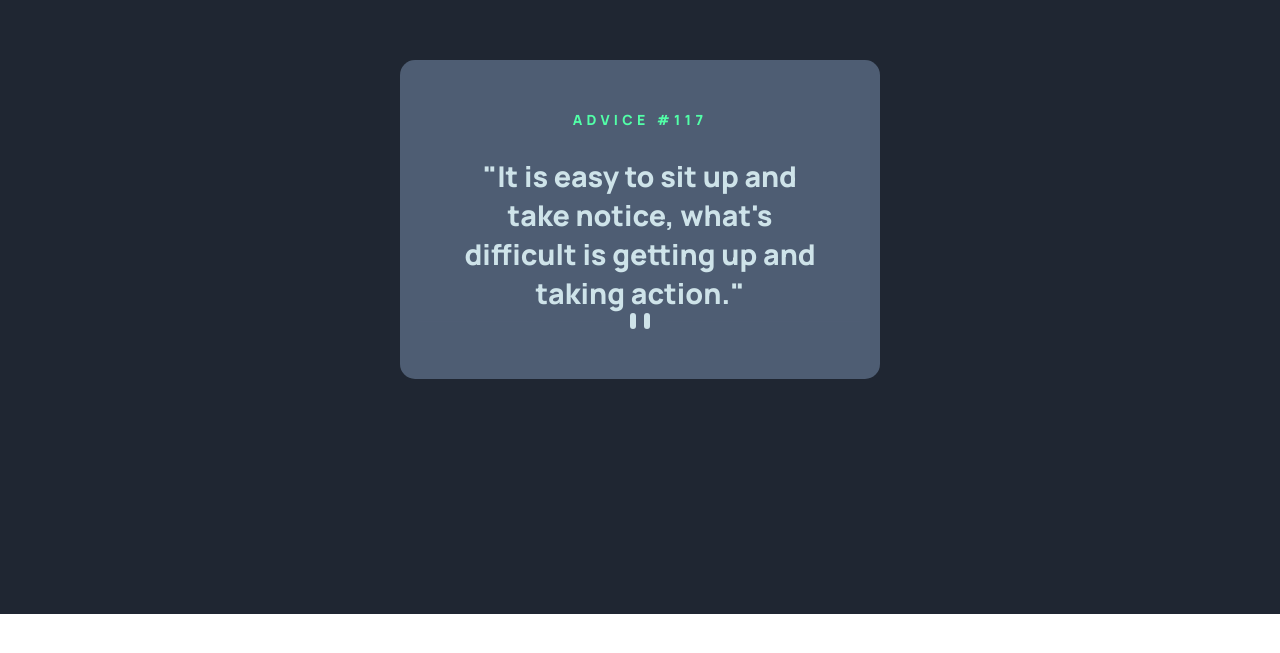
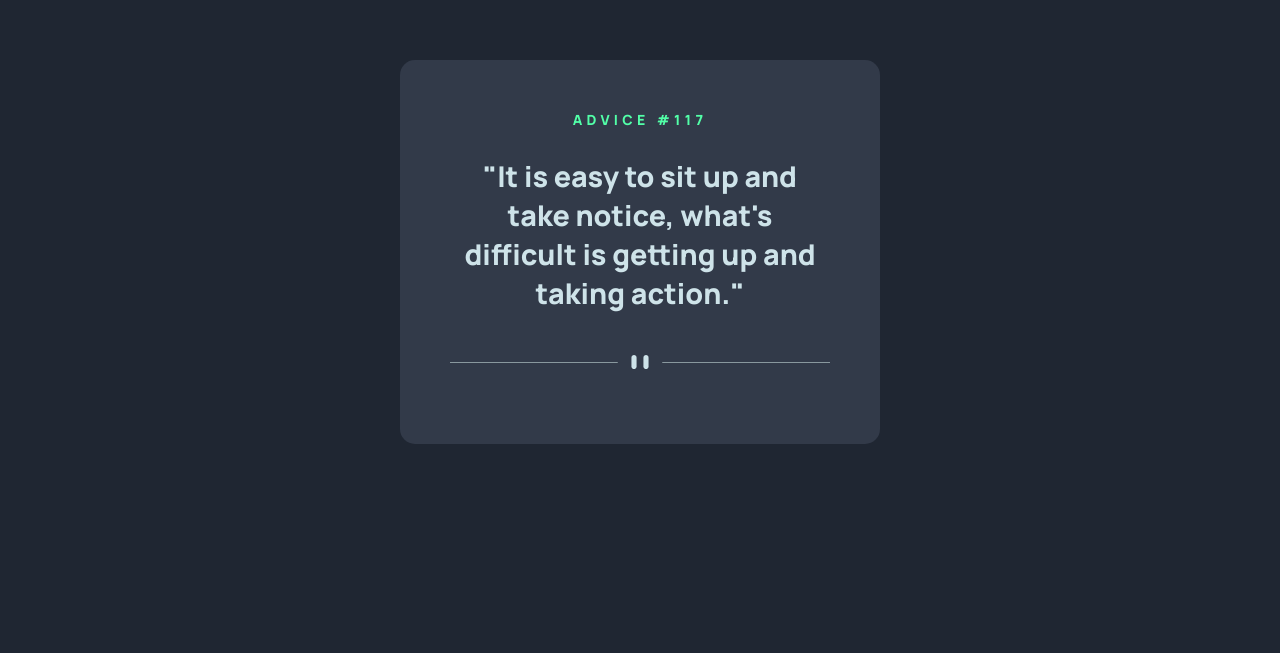
Before and after one commit to adarshcodes/advice-generator, a React (Create React App) app: page / in a window 1280 px wide. Shown: the part 175-828 px from the top of the page. Before the commit the page ends 800 px from the top, so only its background shows below. Built offline with nearby package versions, Linux system fonts and the light colour scheme.

Commit message:
changing the pattern divider svg

```diff
--- a/src/assets/sass/components/_card.scss
+++ b/src/assets/sass/components/_card.scss
@@ -6,7 +6,7 @@
 }
 
 .card {
-	background: $grayish-blue;
+	background: $dark-grayish-blue;
 	padding: 5rem;
 	@include flex-column-center;
 	border-radius: 1.5rem;
@@ -27,4 +27,9 @@
 		margin-top: 2.8rem;
 		color: $light-cyan;
 	}
+
+	&__divider {
+		margin-top: 4.2rem;
+		margin-bottom: 2.5rem;
+	}
 }
--- a/src/assets/sass/main.css
+++ b/src/assets/sass/main.css
@@ -28,7 +28,7 @@ body {
 }
 
 .card {
-  background: #4e5d73;
+  background: #323a49;
   padding: 5rem;
   display: flex;
   flex-direction: column;
@@ -53,4 +53,9 @@ body {
   margin-top: 2.8rem;
   color: #cee3e9;
 }
+
+.card__divider {
+  margin-top: 4.2rem;
+  margin-bottom: 2.5rem;
+}
 /*# sourceMappingURL=main.css.map */
```
Also changed, not shown: src/assets/images/pattern-divider-desktop.svg, 1 other file (tests, documents, lock files or other folders).
